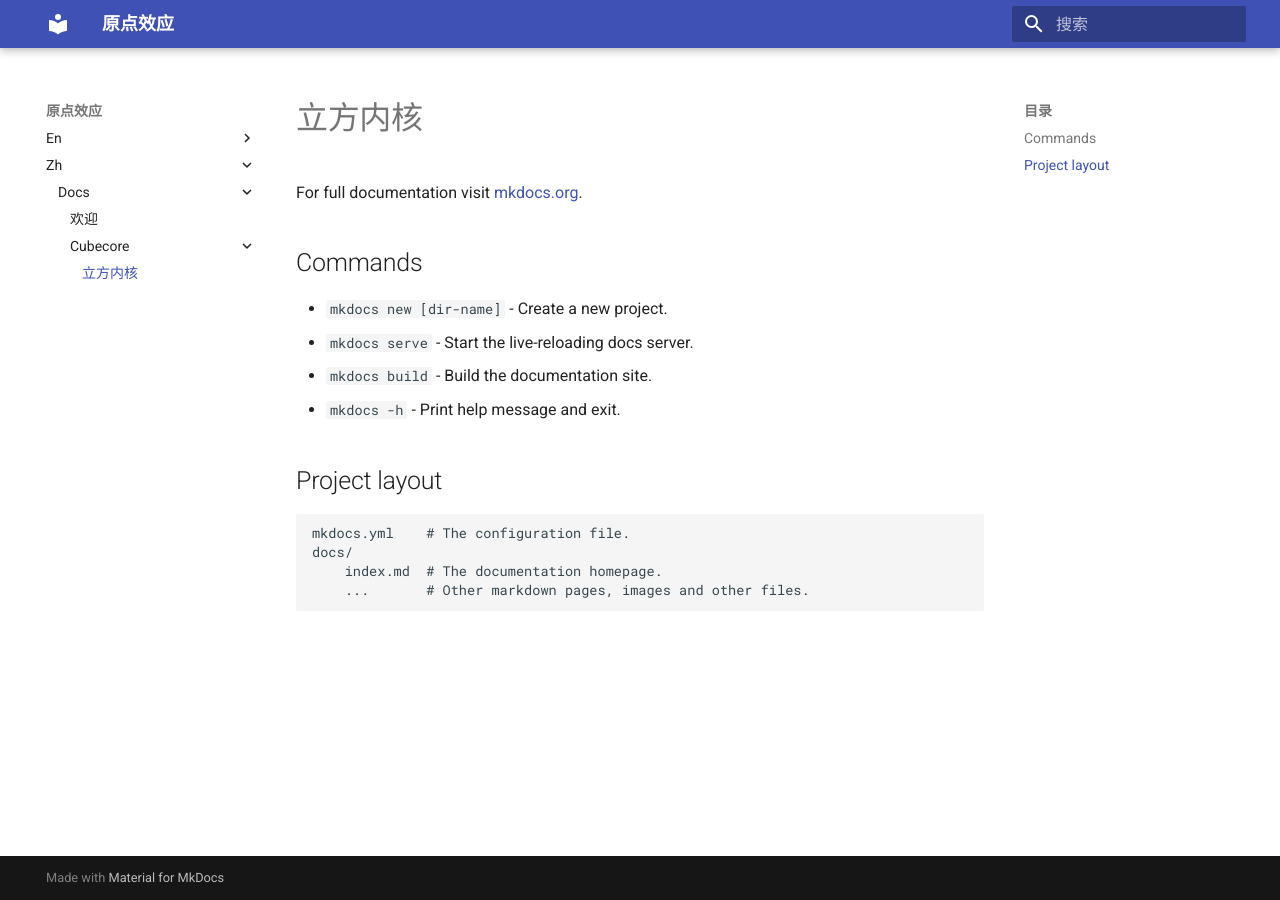
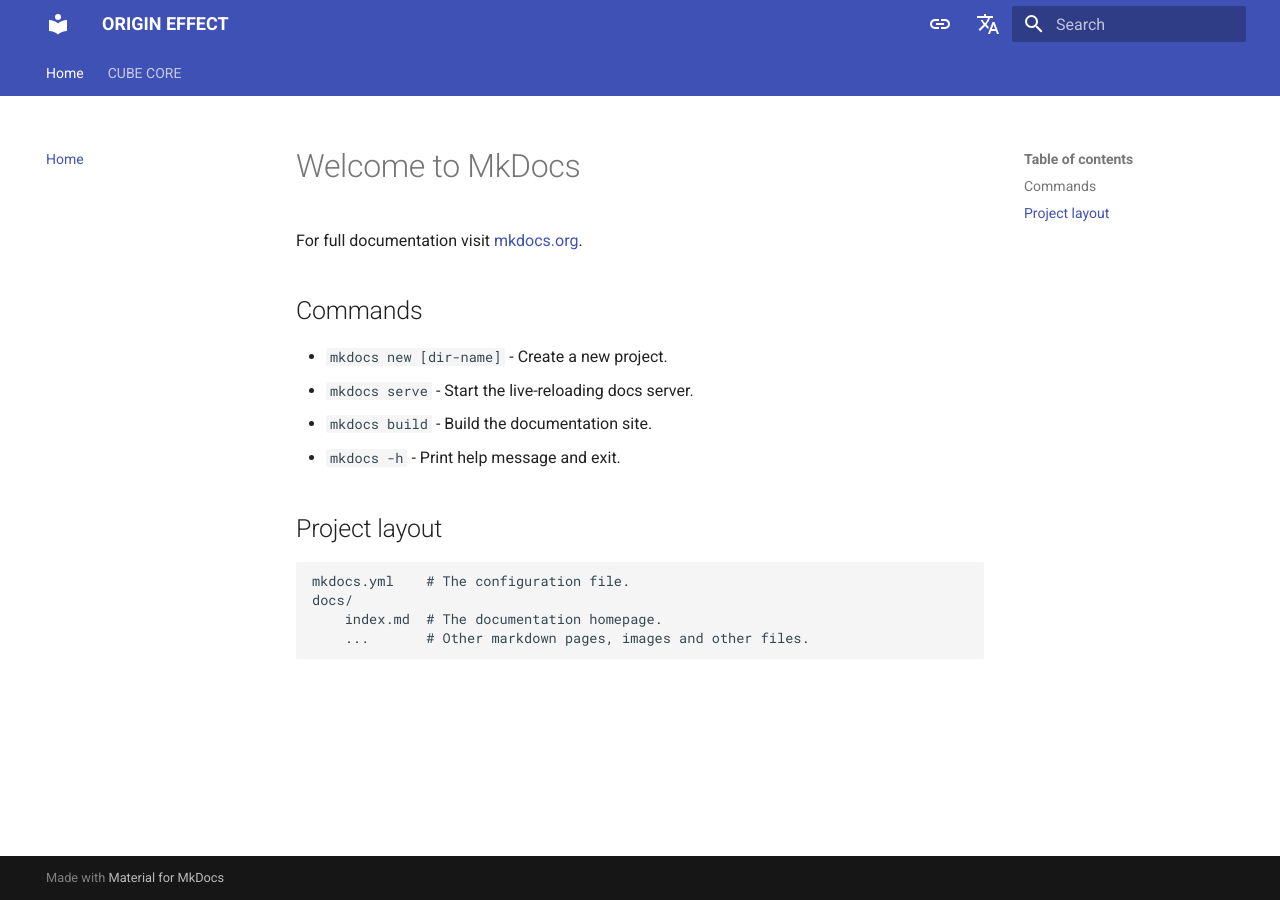
Before and after one commit to LPaicen/origin-effect, an MkDocs documentation site: the page built from docs/index.md, in a window 1280 px wide. Built offline with MkDocs 1.6.1 and Material for MkDocs 9.7.7, drawn with Linux system fonts in a browser that asks for light colours; comment, search, counter and statistics services are not loaded.

Commit message:
move zh to new branch

```diff
--- a/docs/zh/docs/cubecore/index.md
+++ b/docs/index.md
@@ -1,4 +1,4 @@
-# 立方内核
+# Welcome to MkDocs
 
 For full documentation visit [mkdocs.org](https://www.mkdocs.org).
 
--- a/mkdocs.yml
+++ b/mkdocs.yml
@@ -1,9 +1,52 @@
 # Information
-site_name: 原点效应
-site_url: https://origineffect.net/
-site_description: 原点效应官方网站
+site_name: ORIGIN EFFECT
+site_url: https://zh.origineffect.net
+site_description: Origin Effect Docs
 
 # Configuration
 theme:
   name: material
-  language: zh
+  language: en
+  palette:
+    - media: "(prefers-color-scheme)"
+      toggle:
+        icon: material/link
+        name: Switch to light mode
+    - media: "(prefers-color-scheme: light)"
+      scheme: default
+      primary: indigo
+      accent: indigo
+      toggle:
+        icon: material/toggle-switch
+        name: Switch to dark mode
+    - media: "(prefers-color-scheme: dark)"
+      scheme: slate
+      primary: teal
+      accent: teal
+      toggle:
+        icon: material/toggle-switch-off
+        name: Switch to system preference
+  features:
+    - navigation.instant
+    - navigation.instant.prefetch
+    - navigation.instant.progress
+    - navigation.tabs
+    - navigation.sections
+    - navigation.expand
+    - navigation.path
+    - navigation.indexes
+
+# Additional
+extra:
+  alternate:
+    - name: 简体中文
+      link: zh.origineffect.net
+      lang: zh
+    - name: English
+      link: origineffect.net
+      lang: en
+
+# Navigation
+nav:
+  - Home: index.md
+  - CUBE CORE: cube-core/index.md
```
Also changed, not shown: docs/cube-core/index.md (added, +1 -0 lines), docs/en/docs/cubecore/index.md (deleted, +0 -17 lines), docs/en/docs/index.md (deleted, +0 -17 lines), docs/en/mkdocs.yml (deleted, +0 -52 lines), docs/zh/docs/index.md (deleted, +0 -17 lines), docs/zh/mkdocs.yml (deleted, +0 -51 lines), 3 other files.
